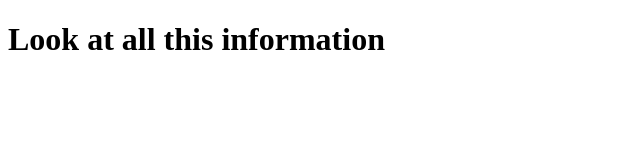
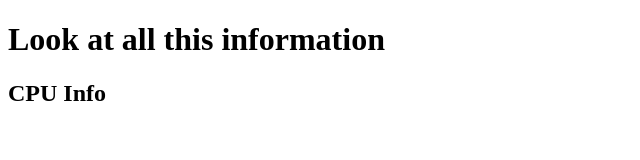
Before and after one commit to arjis02/ServerInfoUI, a plain HTML site: page index.html in a window 1280 px wide. Shown: the whole page, without its empty margins (0-640 px from the left). Drawn offline with Linux system fonts and the light colour scheme.

Commit message:
Add cpu info div to index page

```diff
--- a/index.html
+++ b/index.html
@@ -6,5 +6,9 @@
 
   <body>
     <h1>Look at all this information</h1>
+
+    <div class="cpuinfo">
+      <h2>CPU Info</h2>
+    </div>
   </body>
 </html>
```
